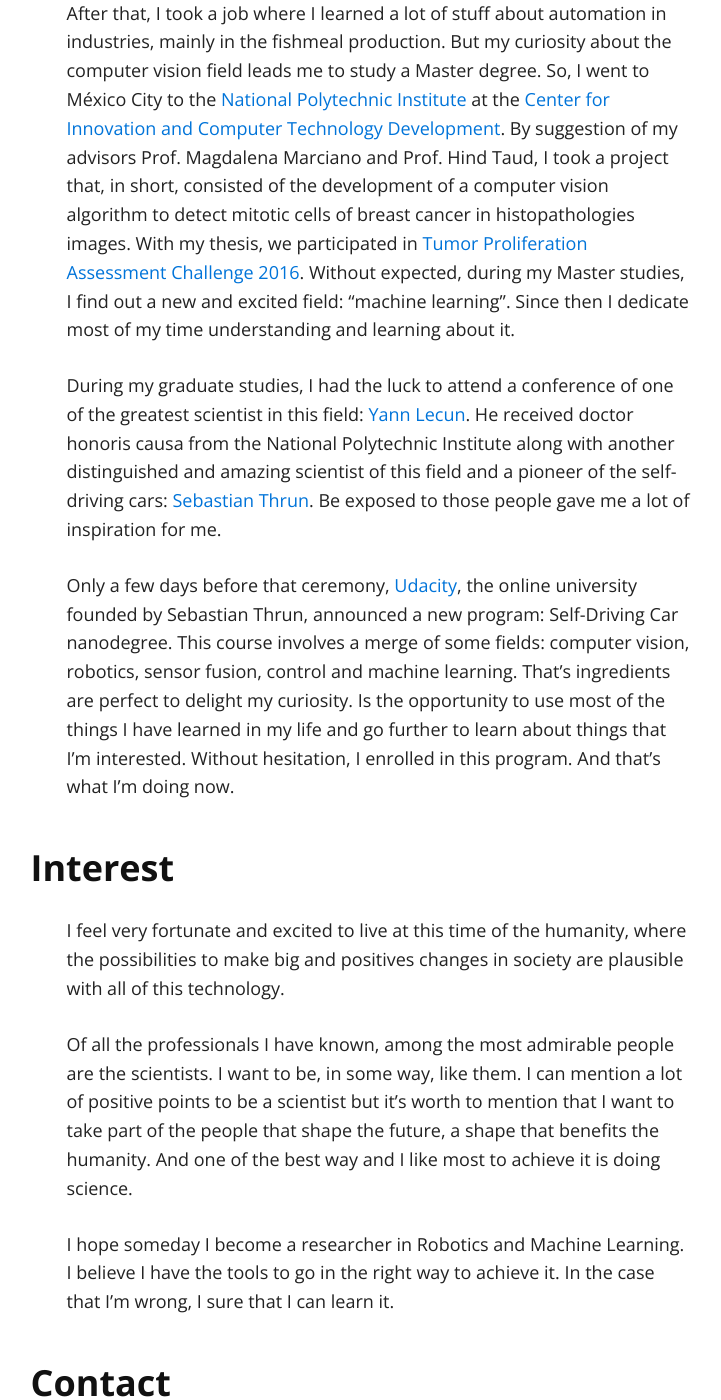
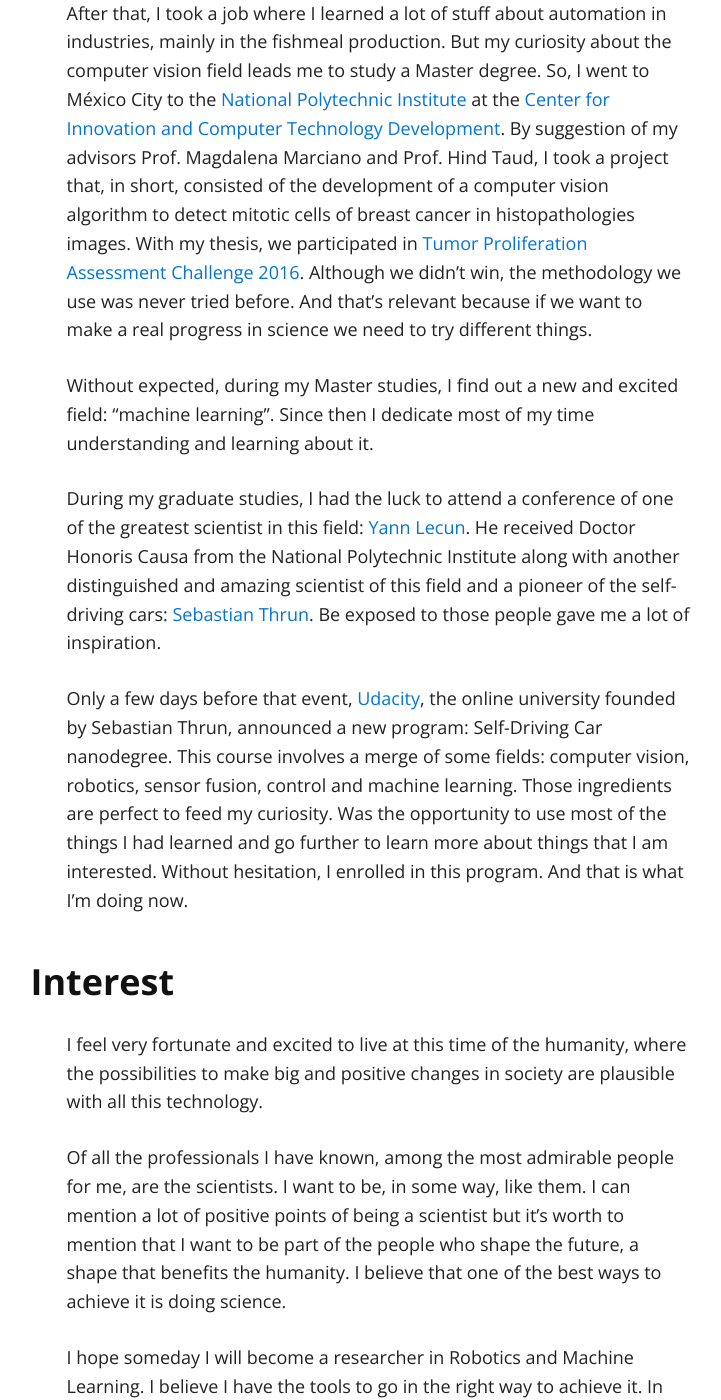
Before and after one commit to javier-galvez/javier-galvez.github.io, a Jekyll site: the page built from index.md, in a window 1280 px wide and 1400 px high, scrolled down 1394 px. Shown: the whole window, without its empty margins (261-982 px from the left). Built offline with Jekyll 4.4.1, drawn with Linux system fonts in a browser that asks for light colours; our own code applies the rules of GitHub Pages for plain Markdown files; some of the changed text lies outside the part shown.

Commit message:
feat: improve the redaction

```diff
--- a/index.md
+++ b/index.md
@@ -7,21 +7,23 @@ layout: default
 
 <img src="images/me" alt="me_image">
 
-My given name is José Javier Gálvez Gamboa but people call me just Javier. I was born in Culiacán, México where I studied at the [Technological Institute of Culiacán](https://itculiacan.edu.mx/) to obtain my Bachelor degree in Mechatronic Engineering in 2013. During my career, I was involved in several scholar projects mainly related to the design and control of mobile robots and robots arms. Further, I had the opportunities to do two summer research stays. The first one was at the [Research Center of Automotive Mechatronics](http://cima.tol.itesm.mx/) at the Monterrey Institute of Technology where I designed a virtual city with different road conditions in order to help to validate the mathematical model of a control system for an electric vehicle with embedded motor wheels. The second one was at the [Autonomous University of San Luis Potosí](http://www.uaslp.mx/) where I worked in the development of PID controller for a robot arm.
+My given name is José Javier Gálvez Gamboa but people call me just Javier. I was born in Culiacán, México where I studied at the [Technological Institute of Culiacán](https://itculiacan.edu.mx/) to obtain my Bachelor degree in Mechatronic Engineering in 2013. During my career, I was involved in several scholar projects mainly related to the design and control of mobile robots and robots arms. Further, I had the opportunity to make two summer research stays. The first one was at the [Research Center of Automotive Mechatronics](http://cima.tol.itesm.mx/) at the Monterrey Institute of Technology where I designed a virtual city with different road conditions in order to help to validate the mathematical model of a control system for an electric vehicle with embedded motor wheels. The second one was at the [Autonomous University of San Luis Potosí](http://www.uaslp.mx/) where I worked in the development of PID controller for a robotic arm.
 
-After that, I took a job where I learned a lot of stuff about automation in industries, mainly in the fishmeal production. But my curiosity about the computer vision field leads me to study a Master degree. So, I went to México City to the [National Polytechnic Institute](http://www.ipn.mx) at the [Center for Innovation and Computer Technology Development](http://www.cidetec.ipn.mx). By suggestion of my advisors Prof. Magdalena Marciano and Prof. Hind Taud, I took a project that, in short, consisted of the development of a computer vision algorithm to detect mitotic cells of breast cancer in histopathologies images. With my thesis, we participated in [Tumor Proliferation Assessment Challenge 2016](http://tupac.tue-image.nl/node/62). Without expected, during my Master studies, I find out a new and excited field: "machine learning". Since then I dedicate most of my time understanding and learning about it.
+After that, I took a job where I learned a lot of stuff about automation in industries, mainly in the fishmeal production. But my curiosity about the computer vision field leads me to study a Master degree. So, I went to México City to the [National Polytechnic Institute](http://www.ipn.mx) at the [Center for Innovation and Computer Technology Development](http://www.cidetec.ipn.mx). By suggestion of my advisors Prof. Magdalena Marciano and Prof. Hind Taud, I took a project that, in short, consisted of the development of a computer vision algorithm to detect mitotic cells of breast cancer in histopathologies images. With my thesis, we participated in [Tumor Proliferation Assessment Challenge 2016](http://tupac.tue-image.nl/node/62). Although we didn't win, the methodology we use was never tried before. And that's relevant because if we want to make a real progress in science we need to try different things.
 
-During my graduate studies, I had the luck to attend a conference of one of the greatest scientist in this field: [Yann Lecun](http://yann.lecun.com/). He received doctor honoris causa from the National Polytechnic Institute along with another distinguished and amazing scientist of this field and a pioneer of the self-driving cars: [Sebastian Thrun](http://robots.stanford.edu/personal.html). Be exposed to those people gave me a lot of inspiration for me.
+Without expected, during my Master studies, I find out a new and excited field: "machine learning". Since then I dedicate most of my time understanding and learning about it.
 
-Only a few days before that ceremony, [Udacity](https://www.udacity.com/), the online university founded by Sebastian Thrun, announced a new program: Self-Driving Car nanodegree. This course involves a merge of some fields: computer vision, robotics, sensor fusion, control and machine learning. That's ingredients are perfect to delight my curiosity. Is the opportunity to use most of the things I have learned in my life and go further to learn about things that I'm interested. Without hesitation, I enrolled in this program. And that's what I'm doing now.
+During my graduate studies, I had the luck to attend a conference of one of the greatest scientist in this field: [Yann Lecun](http://yann.lecun.com/). He received Doctor Honoris Causa from the National Polytechnic Institute along with another distinguished and amazing scientist of this field and a pioneer of the self-driving cars: [Sebastian Thrun](http://robots.stanford.edu/personal.html). Be exposed to those people gave me a lot of inspiration.
+
+Only a few days before that event, [Udacity](https://www.udacity.com/), the online university founded by Sebastian Thrun, announced a new program: Self-Driving Car nanodegree. This course involves a merge of some fields: computer vision, robotics, sensor fusion, control and machine learning. Those ingredients are perfect to feed my curiosity. Was the opportunity to use most of the things I had learned and go further to learn more about things that I am interested. Without hesitation, I enrolled in this program. And that is what I'm doing now.
 
 ### Interest
 
-I feel very fortunate and excited to live at this time of the humanity, where the possibilities to make big and positives changes in society are plausible with all of this technology.
+I feel very fortunate and excited to live at this time of the humanity, where the possibilities to make big and positive changes in society are plausible with all this technology.
 
-Of all the professionals I have known, among the most admirable people are the scientists. I want to be, in some way, like them. I can mention a lot of positive points to be a scientist but it’s worth to mention that I want to take part of the people that shape the future, a shape that benefits the humanity. And one of the best way and I like most to achieve it is doing science.
+Of all the professionals I have known, among the most admirable people for me, are the scientists. I want to be, in some way, like them. I can mention a lot of positive points of being a scientist but it’s worth to mention that I want to be part of the people who shape the future, a shape that benefits the humanity. I believe that one of the best ways to achieve it is doing science.
 
-I hope someday I become a researcher in Robotics and Machine Learning. I believe I have the tools to go in the right way to achieve it. In the case that I'm wrong, I sure that I can learn it.
+I hope someday I will become a researcher in Robotics and Machine Learning. I believe I have the tools to go in the right way to achieve it. In the case that I don't have them, I am sure that I can learn them.
 
 ### Contact
 
```
